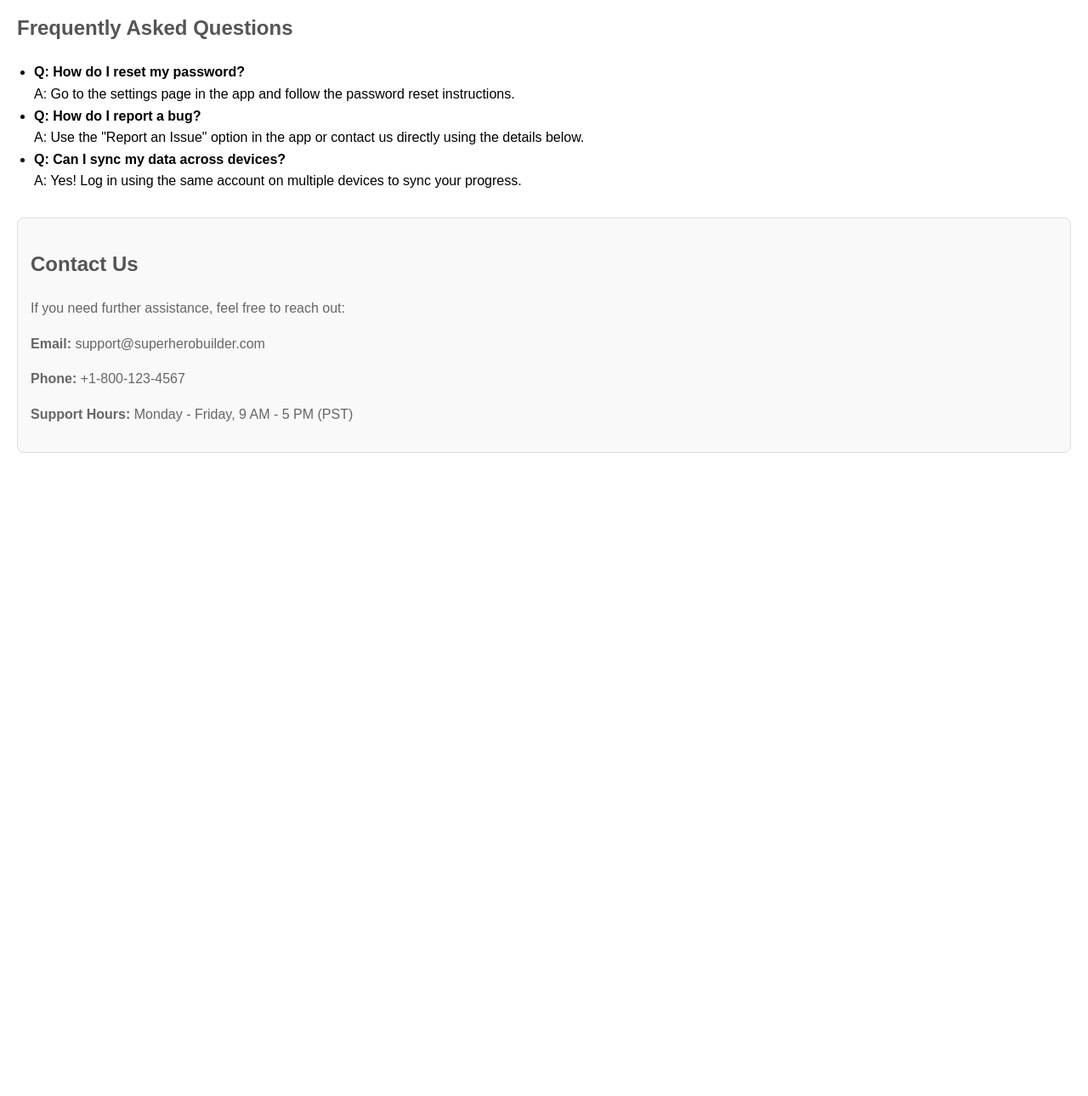
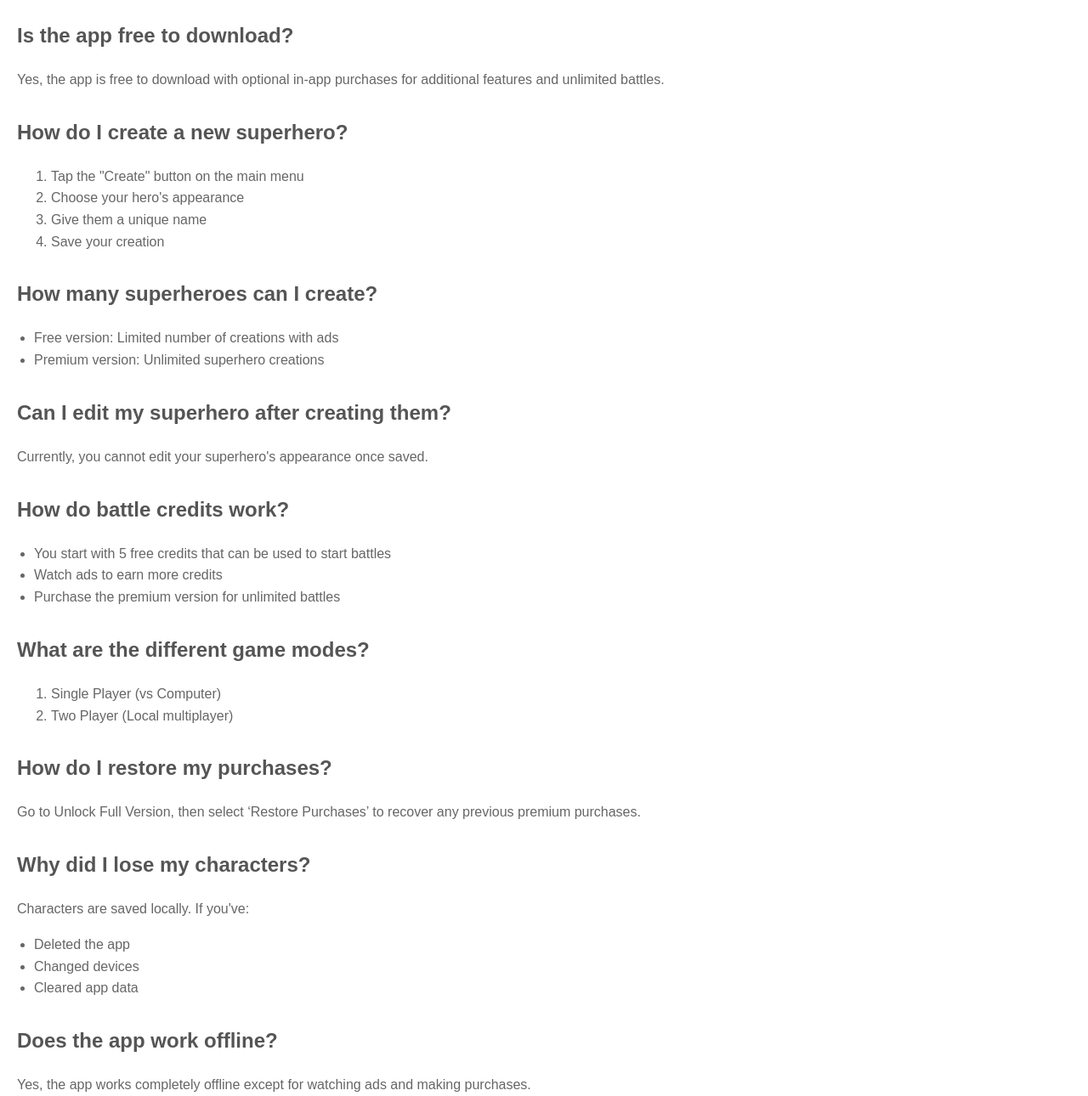
Before and after one commit to dmtang1/sbbapp, a plain HTML site: page index.html in a window 1280 px wide. Shown: the part 80-1370 px from the top of the page at 85% size. Before the commit the page ends 800 px from the top, so only its background shows below. Drawn offline with Linux system fonts and the light colour scheme.

Commit message:
Update index.html

```diff
--- a/index.html
+++ b/index.html
@@ -3,7 +3,7 @@
 <head>
     <meta charset="UTF-8">
     <meta name="viewport" content="width=device-width, initial-scale=1.0">
-    <title>Superhero Builder and Battles - Support</title>
+    <title>Superhero Builder App - FAQ</title>
     <style>
         body {
             font-family: Arial, sans-serif;
@@ -11,45 +11,109 @@
             line-height: 1.6;
         }
         h1 {
+            text-align: center;
             color: #333;
-            text-align: center;
         }
         h2 {
             color: #555;
+            margin-top: 30px;
         }
-        p {
+        p, li {
             color: #666;
         }
         ul {
             padding-left: 20px;
         }
-        .contact {
-            margin-top: 30px;
-            background: #f9f9f9;
-            padding: 15px;
-            border: 1px solid #ddd;
-            border-radius: 8px;
+        a {
+            color: #007BFF;
+            text-decoration: none;
+        }
+        a:hover {
+            text-decoration: underline;
         }
     </style>
 </head>
 <body>
-    <h1>Superhero Builder and Battles - Support Page</h1>
-    <h2>Frequently Asked Questions</h2>
+    <h1>Frequently Asked Questions (FAQ)</h1>
+
+    <h2>Is the app free to download?</h2>
+    <p>Yes, the app is free to download with optional in-app purchases for additional features and unlimited battles.</p>
+
+    <h2>How do I create a new superhero?</h2>
+    <ol>
+        <li>Tap the "Create" button on the main menu</li>
+        <li>Choose your hero's appearance</li>
+        <li>Give them a unique name</li>
+        <li>Save your creation</li>
+    </ol>
+
+    <h2>How many superheroes can I create?</h2>
     <ul>
-        <li><strong>Q: How do I reset my password?</strong><br>
-        A: Go to the settings page in the app and follow the password reset instructions.</li>
-        <li><strong>Q: How do I report a bug?</strong><br>
-        A: Use the "Report an Issue" option in the app or contact us directly using the details below.</li>
-        <li><strong>Q: Can I sync my data across devices?</strong><br>
-        A: Yes! Log in using the same account on multiple devices to sync your progress.</li>
+        <li>Free version: Limited number of creations with ads</li>
+        <li>Premium version: Unlimited superhero creations</li>
     </ul>
 
-    <div class="contact">
-        <h2>Contact Us</h2>
-        <p>If you need further assistance, feel free to reach out:</p>
-        <p><strong>Email:</strong> support@superherobuilder.com</p>
-        <p><strong>Phone:</strong> +1-800-123-4567</p>
-        <p><strong>Support Hours:</strong> Monday - Friday, 9 AM - 5 PM (PST)</p>
-    </div>
+    <h2>Can I edit my superhero after creating them?</h2>
+    <p>Currently, you cannot edit your superhero's appearance once saved.</p>
+
+    <h2>How do battle credits work?</h2>
+    <ul>
+        <li>You start with 5 free credits that can be used to start battles</li>
+        <li>Watch ads to earn more credits</li>
+        <li>Purchase the premium version for unlimited battles</li>
+    </ul>
+
+    <h2>What are the different game modes?</h2>
+    <ol>
+        <li>Single Player (vs Computer)</li>
+        <li>Two Player (Local multiplayer)</li>
+    </ol>
+
+    <h2>How do I restore my purchases?</h2>
+    <p>Go to Unlock Full Version, then select ‘Restore Purchases’ to recover any previous premium purchases.</p>
+
+    <h2>Why did I lose my characters?</h2>
+    <p>Characters are saved locally. If you've:</p>
+    <ul>
+        <li>Deleted the app</li>
+        <li>Changed devices</li>
+        <li>Cleared app data</li>
+    </ul>
+
+    <h2>Does the app work offline?</h2>
+    <p>Yes, the app works completely offline except for watching ads and making purchases.</p>
+
+    <h2>What's included in the premium version?</h2>
+    <ul>
+        <li>Unlimited battle credits</li>
+        <li>No ads</li>
+    </ul>
+
+    <h2>How do I upgrade to the premium full version?</h2>
+    <p>Tap the "Unlock Full Version" button on the Home Screen.</p>
+
+    <h2>Why can't I start a battle?</h2>
+    <p>Common reasons:</p>
+    <ul>
+        <li>Not enough battle credits</li>
+        <li>Need to create more characters (minimum 2)</li>
+        <li>Network issues when watching ads</li>
+        <li>Device compatibility issues</li>
+    </ul>
+
+    <h2>Contact & Support</h2>
+
+    <h3>How do I report a bug?</h3>
+    <p>Email us at <a href="mailto:superherobuilderapp@gmail.com">superherobuilderapp@gmail.com</a> with:</p>
+    <ul>
+        <li>Description of the issue</li>
+        <li>Steps to reproduce</li>
+        <li>Your device model</li>
+        <li>iOS version</li>
+        <li>Screenshots (if applicable)</li>
+    </ul>
+
+    <h3>How can I suggest new features?</h3>
+    <p>Send your suggestions to <a href="mailto:superherobuilderapp@gmail.com">superherobuilderapp@gmail.com</a>.</p>
 </body>
 </html>
```
